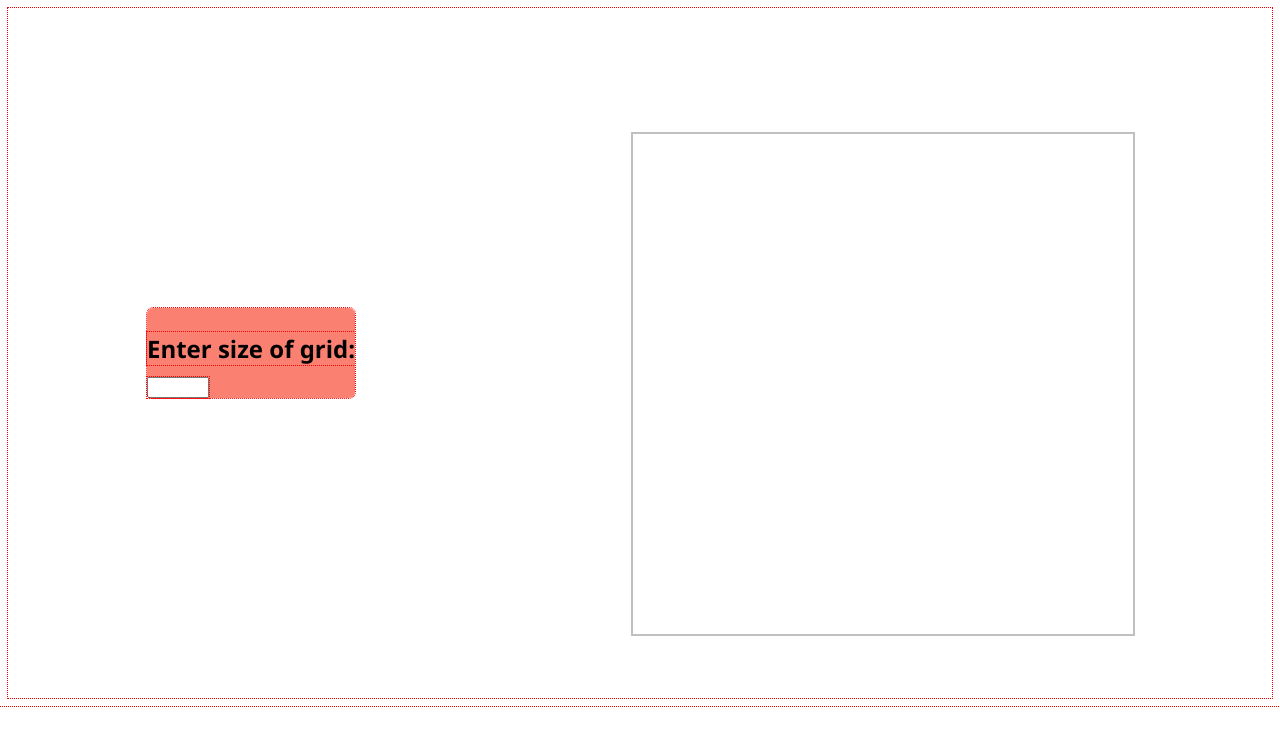
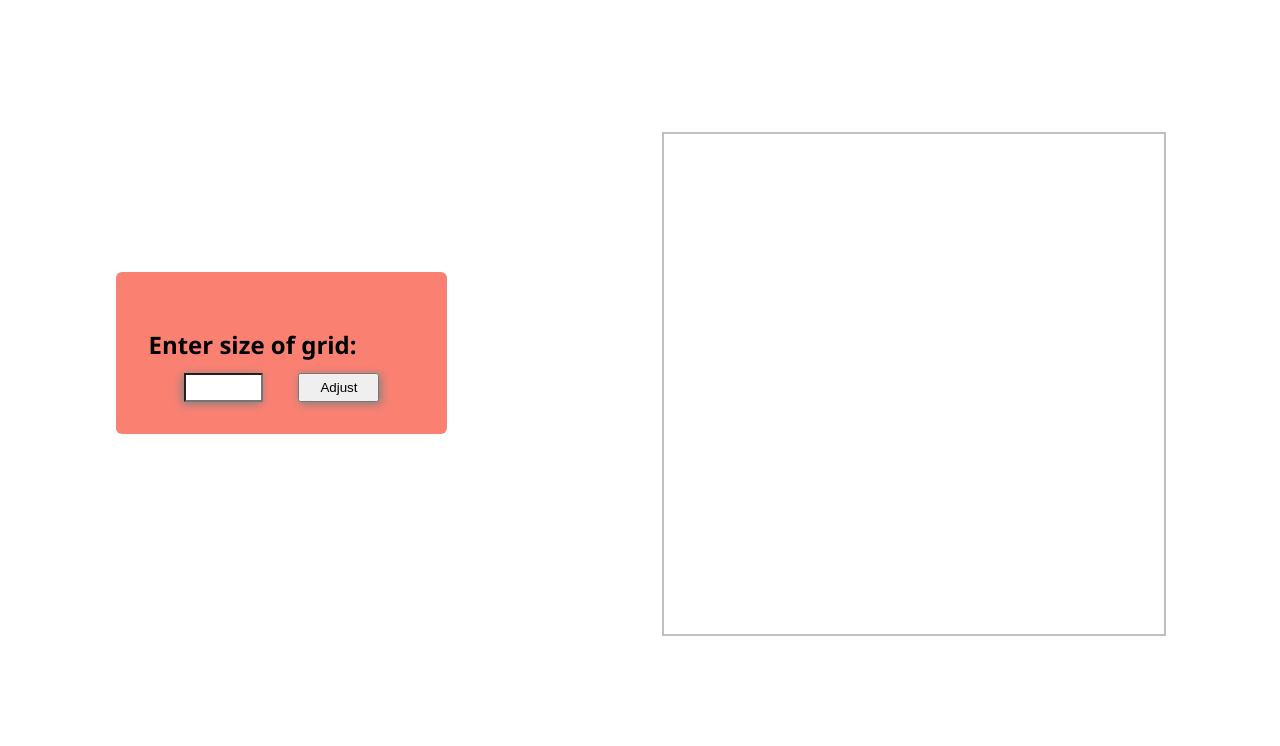
Before and after one commit to tojakopec/TOP-etch-a-sketch, a plain HTML site: page index.html in a window 1280 px wide. Drawn offline with Linux system fonts and the light colour scheme.

Commit message:
Added calculator UI and set up stylesheet.

```diff
--- a/index.html
+++ b/index.html
@@ -9,8 +9,10 @@
 </head>
 <body>
     <div id="ui-zone">
-    <p>Enter size of grid:</p>
-    <input id="grid-input" inputmode="numeric">
+        <p>Enter size of grid:</p>
+        <div id="entry">
+        <input id="grid-input" inputmode="numeric"><span><button id="size-button">Adjust</button></span>
+        </div>
     </div>
     <div id="sketch-zone">
 
--- a/styles.css
+++ b/styles.css
@@ -1,5 +1,5 @@
 *{
-    outline: dotted 1px red;
+    /* outline: dotted 1px red; */
     box-sizing: border-box;
 }
 
@@ -11,7 +11,7 @@ display: flex;
     margin: auto;
     flex-direction: column;
     background-color: salmon;
-    /* padding: 2em; */
+    padding: 2em;
     border-radius: 6px;
 }
 
@@ -22,9 +22,19 @@ display: flex;
     margin-bottom: 0.5em;
 }
 
+#entry{
+    display: flex;
+    justify-content: space-evenly;
+}
 #grid-input{
     width: 30%;
     text-align: center;
+    box-shadow: -2px 2px 10px gray;
+}
+
+#entry button {
+    padding: 5px 20px 5px 20px;
+    box-shadow: 2px 2px 10px gray;
 }
 
 #sketch-zone {
```
